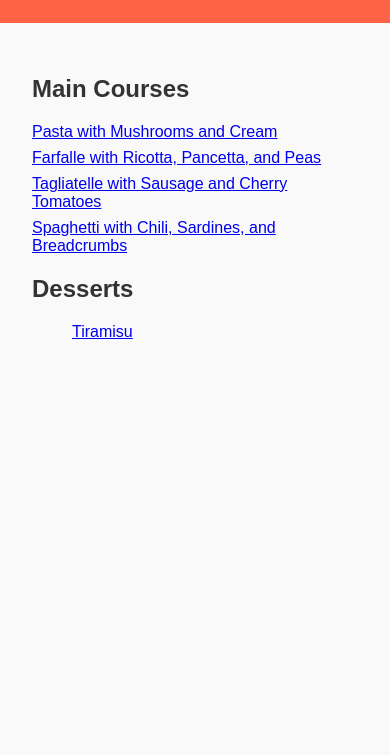
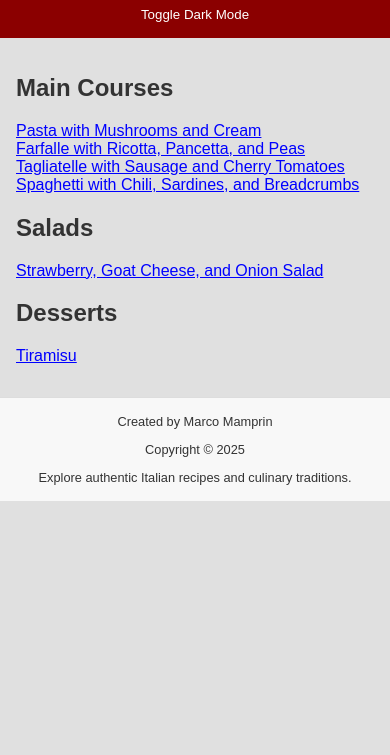
Before and after one commit to marcomamprin/italian_recipes, a plain HTML site: page index.html in a window 390 px wide. Shown: the part 89-844 px from the top of the page. Drawn offline with Linux system fonts and the light colour scheme.

Commit message:
Enhance README and implement dark mode feature
- Updated README.md with website information.
- Changed header title in index.html and added dark mode toggle button.
- Added footer with creator information in index.html.
- Refined recipe steps in desserts.json and main_courses.json for clarity.
- Introduced a new salad recipe in salads.json.
- Implemented dark mode functionality in script.js and styles.css, including responsive design adjustments.

```diff
--- a/index.html
+++ b/index.html
@@ -10,7 +10,8 @@
 
 <body>
     <header>
-        <h1>My Italian Recipes</h1>
+        <h1>My Recipes</h1>
+        <button id="dark-mode-toggle">Toggle Dark Mode</button>
     </header>
     <main>
         <section id="recipe-list">
@@ -64,6 +65,11 @@
             <ol id="recipe-steps"></ol>
         </section>
     </main>
+    <footer>
+        <p>Created by Marco Mamprin</p>
+        <p>Copyright © 2025</p>
+        <p>Explore authentic Italian recipes and culinary traditions.</p>
+    </footer>
     <script src="script.js"></script>
 </body>
 
--- a/json/desserts.json
+++ b/json/desserts.json
@@ -10,12 +10,12 @@
             "Cocoa powder"
         ],
         "steps": [
-            "1. Prepare espresso coffee and let it cool.",
-            "2. Beat egg yolks with sugar until creamy, then mix in mascarpone cheese.",
-            "3. Dip ladyfingers in coffee and layer them in a dish.",
-            "4. Spread the mascarpone mixture over the ladyfingers.",
-            "5. Repeat layers and finish with a dusting of cocoa powder.",
-            "6. Refrigerate for a few hours before serving."
+            "Prepare espresso coffee and let it cool.",
+            "Beat egg yolks with sugar until creamy, then mix in mascarpone cheese.",
+            "Dip ladyfingers in coffee and layer them in a dish.",
+            "Spread the mascarpone mixture over the ladyfingers.",
+            "Repeat layers and finish with a dusting of cocoa powder.",
+            "Refrigerate for a few hours before serving."
         ]
     }]
 }
--- a/json/main_courses.json
+++ b/json/main_courses.json
@@ -12,13 +12,13 @@
                 "Tarragon"
             ],
             "steps": [
-                "1. Heat olive oil in a pan. Add chopped garlic and sliced leeks, sauté until soft.",
-                "2. Add mushrooms and cook until they release their moisture and start to brown.",
-                "3. Add a crumbled chicken bouillon cube and stir.",
-                "4. Pour in heavy cream and cook over low heat to form a creamy sauce.",
-                "5. Partially cook lasagna sheets in boiling water, then drain them slightly undercooked.",
-                "6. Add the lasagna sheets to the pan with the mushroom sauce and finish cooking gently over low heat.",
-                "7. Add fresh tarragon, stir well, and serve."
+                "Heat olive oil in a pan. Add chopped garlic and sliced leeks, sauté until soft.",
+                "Add mushrooms and cook until they release their moisture and start to brown.",
+                "Add a crumbled chicken bouillon cube and stir.",
+                "Pour in heavy cream and cook over low heat to form a creamy sauce.",
+                "Partially cook lasagna sheets in boiling water, then drain them slightly undercooked.",
+                "Add the lasagna sheets to the pan with the mushroom sauce and finish cooking gently over low heat.",
+                "Add fresh tarragon, stir well, and serve."
             ]
         },
         {
@@ -33,13 +33,13 @@
                 "Salt and pepper"
             ],
             "steps": [
-                "1. Bring a large pot of salted water to a boil. Add farfalle pasta.",
-                "2. A few minutes before the pasta is ready, add peas to the boiling water.",
-                "3. Meanwhile, in a pan, sauté pancetta and garlic until pancetta is crisp.",
-                "4. Drain pasta and peas, reserving a little cooking water.",
-                "5. Mix pasta and peas with pancetta, adding crème fraîche and ricotta cheese.",
-                "6. Adjust seasoning with salt and pepper.",
-                "7. If needed, loosen the sauce with a bit of reserved pasta water. Serve warm."
+                "Bring a large pot of salted water to a boil. Add farfalle pasta.",
+                "A few minutes before the pasta is ready, add peas to the boiling water.",
+                "Meanwhile, in a pan, sauté pancetta and garlic until pancetta is crisp.",
+                "Drain pasta and peas, reserving a little cooking water.",
+                "Mix pasta and peas with pancetta, adding crème fraîche and ricotta cheese.",
+                "Adjust seasoning with salt and pepper.",
+                "If needed, loosen the sauce with a bit of reserved pasta water. Serve warm."
             ]
         },
         {
@@ -54,13 +54,13 @@
                 "Parmesan cheese (grated)"
             ],
             "steps": [
-                "1. In a large pan, heat olive oil and sauté chopped onion and garlic until translucent.",
-                "2. Add crumbled sausage and cook until browned.",
-                "3. Add halved cherry tomatoes and cook until they soften.",
-                "4. Boil tagliatelle in salted water until al dente.",
-                "5. Reserve some pasta water, then drain the tagliatelle.",
-                "6. Toss the tagliatelle into the pan with the sausage and tomatoes, adding some pasta water to make a light sauce.",
-                "7. Sprinkle generously with grated Parmesan cheese before serving."
+                "In a large pan, heat olive oil and sauté chopped onion and garlic until translucent.",
+                "Add crumbled sausage and cook until browned.",
+                "Add halved cherry tomatoes and cook until they soften.",
+                "Boil tagliatelle in salted water until al dente.",
+                "Reserve some pasta water, then drain the tagliatelle.",
+                "Toss the tagliatelle into the pan with the sausage and tomatoes, adding some pasta water to make a light sauce.",
+                "Sprinkle generously with grated Parmesan cheese before serving."
             ]
         },
         {
@@ -76,12 +76,12 @@
                 "Salt and pepper"
             ],
             "steps": [
-                "1. In a pan, heat olive oil and sauté garlic. Add breadcrumbs and toast them until golden. Set aside on kitchen paper to drain.",
-                "2. In the same pan, add more olive oil if needed and sauté garlic and chili pepper until fragrant.",
-                "3. Add the sardines and cook briefly, breaking them into smaller pieces.",
-                "4. Season with salt, pepper, and oregano.",
-                "5. Boil spaghetti until al dente, then drain and toss with the sardine sauce.",
-                "6. Top with arugula and the toasted breadcrumbs before serving."
+                "In a pan, heat olive oil and sauté garlic. Add breadcrumbs and toast them until golden. Set aside on kitchen paper to drain.",
+                "In the same pan, add more olive oil if needed and sauté garlic and chili pepper until fragrant.",
+                "Add the sardines and cook briefly, breaking them into smaller pieces.",
+                "Season with salt, pepper, and oregano.",
+                "Boil spaghetti until al dente, then drain and toss with the sardine sauce.",
+                "Top with arugula and the toasted breadcrumbs before serving."
             ]
         }
     ]
--- a/json/salads.json
+++ b/json/salads.json
@@ -1,3 +1,24 @@
 {
-    "recipes": []
+    "recipes": [{
+        "name": "Strawberry, Goat Cheese, and Onion Salad",
+        "ingredients": [
+            "Fresh strawberries (hulled and halved)",
+            "Goat cheese (crumbled)",
+            "Red onion (thinly sliced)",
+            "Mixed salad greens (e.g., arugula, spinach, or mesclun)",
+            "Balsamic vinegar",
+            "Olive oil",
+            "Honey",
+            "Salt and pepper",
+            "Pecans or walnuts (optional, toasted)"
+        ],
+        "steps": [
+            "In a large bowl, combine mixed salad greens, halved strawberries, and thinly sliced red onion.",
+            "In a small bowl, whisk together balsamic vinegar, olive oil, honey, salt, and pepper to create the dressing.",
+            "Drizzle the dressing over the salad and toss gently to coat.",
+            "Sprinkle crumbled goat cheese over the top.",
+            "If using, add toasted pecans or walnuts for extra crunch.",
+            "Serve immediately."
+        ]
+    }]
 }
--- a/script.js
+++ b/script.js
@@ -14,6 +14,20 @@ document.addEventListener('DOMContentLoaded', () => {
     const recipeName = document.getElementById('recipe-name');
     const recipeIngredients = document.getElementById('recipe-ingredients');
     const recipeSteps = document.getElementById('recipe-steps');
+
+    const darkModeToggle = document.getElementById('dark-mode-toggle');
+    const isDarkMode = localStorage.getItem('darkMode') === 'true';
+
+    if (isDarkMode) {
+        document.body.classList.add('dark-mode');
+        darkModeToggle.classList.add('dark-mode');
+    }
+
+    darkModeToggle.addEventListener('click', () => {
+        document.body.classList.toggle('dark-mode');
+        darkModeToggle.classList.toggle('dark-mode');
+        localStorage.setItem('darkMode', document.body.classList.contains('dark-mode'));
+    });
 
     sections.forEach(section => {
         const listElement = document.getElementById(section.id);
@@ -68,6 +82,6 @@ document.addEventListener('DOMContentLoaded', () => {
         recipeDetails.style.display = 'block';
         recipeName.textContent = recipe.name;
         recipeIngredients.innerHTML = recipe.ingredients.map(ingredient => `<li>${ingredient}</li>`).join('');
-        recipeSteps.innerHTML = recipe.steps.map((step, index) => `<li>${index + 1}. ${step}</li>`).join('');
+        recipeSteps.innerHTML = recipe.steps.map(step => `<li>${step}</li>`).join(''); // Ensure no extra numbering
     }
 });
--- a/styles.css
+++ b/styles.css
@@ -2,12 +2,19 @@ body {
     font-family: Arial, sans-serif;
     margin: 0;
     padding: 0;
-    background-color: #f9f9f9;
+    background-color: #e0e0e0;
+    /* Slightly darker grey for a more refined look */
     color: #333;
 }
 
+body.dark-mode {
+    background-color: #333;
+    color: #f0f0f0;
+}
+
 header {
-    background-color: #ff6347;
+    background-color: #8B0000;
+    /* Dark red, resembling wine */
     color: white;
     padding: 1rem;
     text-align: center;
@@ -17,53 +24,30 @@ main {
     padding: 2rem;
 }
 
-form {
-    display: flex;
-    flex-direction: column;
-    gap: 1rem;
-    max-width: 400px;
-    margin: 0 auto;
-}
-
-input,
-textarea,
 button {
-    padding: 0.5rem;
-    font-size: 1rem;
-}
-
-button {
-    background-color: #ff6347;
+    background-color: #8B0000;
+    /* Dark red, resembling wine */
     color: white;
     border: none;
     cursor: pointer;
+    transition: background-color 0.3s, color 0.3s;
 }
 
 button:hover {
-    background-color: #e5533d;
+    background-color: #A52A2A;
+    /* Brownish red, resembling spices */
 }
 
-#recipe-list ul {
-    list-style-type: none;
-    padding: 0;
+button.dark-mode {
+    background-color: #555;
+    color: #fff;
 }
 
-#recipe-list li {
-    background: none;
-    border: none;
-    padding: 0;
-    margin: 0.5rem 0;
-    border-radius: 0;
-}
-
-#recipe-list ul,
-#appetizers-list ul,
-#soups-list ul,
-#salads-list ul,
-#sides-list ul,
-#desserts-list ul,
-#beverages-list ul {
+#main_courses ul {
     list-style-type: none;
+    margin-left: 1rem;
+    padding-left: 0;
+    /* Apply consistent no-indent style */
 }
 
 .ingredients-list li::before {
@@ -74,3 +58,77 @@ button:hover {
 .steps-list li::before {
     content: none;
 }
+
+a {
+    color: #0000ff;
+    /* Bright blue for normal mode */
+}
+
+a:visited {
+    color: #4169e1;
+    /* Royal blue for visited links in normal mode */
+}
+
+body.dark-mode a {
+    color: white;
+    /* White links for better contrast in dark mode */
+}
+
+body.dark-mode a:visited {
+    color: #d3d3d3;
+    /* Light grey for visited links in dark mode */
+}
+
+footer {
+    text-align: center;
+    padding: 0.2rem;
+    background-color: #f8f8f8;
+    border-top: 1px solid #ddd;
+    font-size: 0.9rem;
+}
+
+body.dark-mode footer {
+    background-color: #444;
+    color: #f0f0f0;
+    border-top: none;
+    /* Remove the white line above the footer in dark mode */
+}
+
+section {
+    margin: 1rem 0;
+    /* Ensure consistent vertical spacing */
+    padding: 0;
+    /* Remove extra padding */
+}
+
+section ul {
+    list-style-type: none;
+    margin-left: 1rem;
+    /* Apply consistent indent transcending course type */
+    padding-left: 0;
+}
+
+@media (max-width: 768px) {
+    header {
+        text-align: center;
+        padding: 0.5rem;
+    }
+
+    main {
+        padding: 1rem;
+    }
+
+    section ul {
+        margin-left: 0;
+        padding-left: 0;
+    }
+
+    button {
+        width: 100%;
+        padding: 0.5rem;
+    }
+
+    footer {
+        font-size: 0.8rem;
+    }
+}
```
Also changed, not shown: 1 other file.
